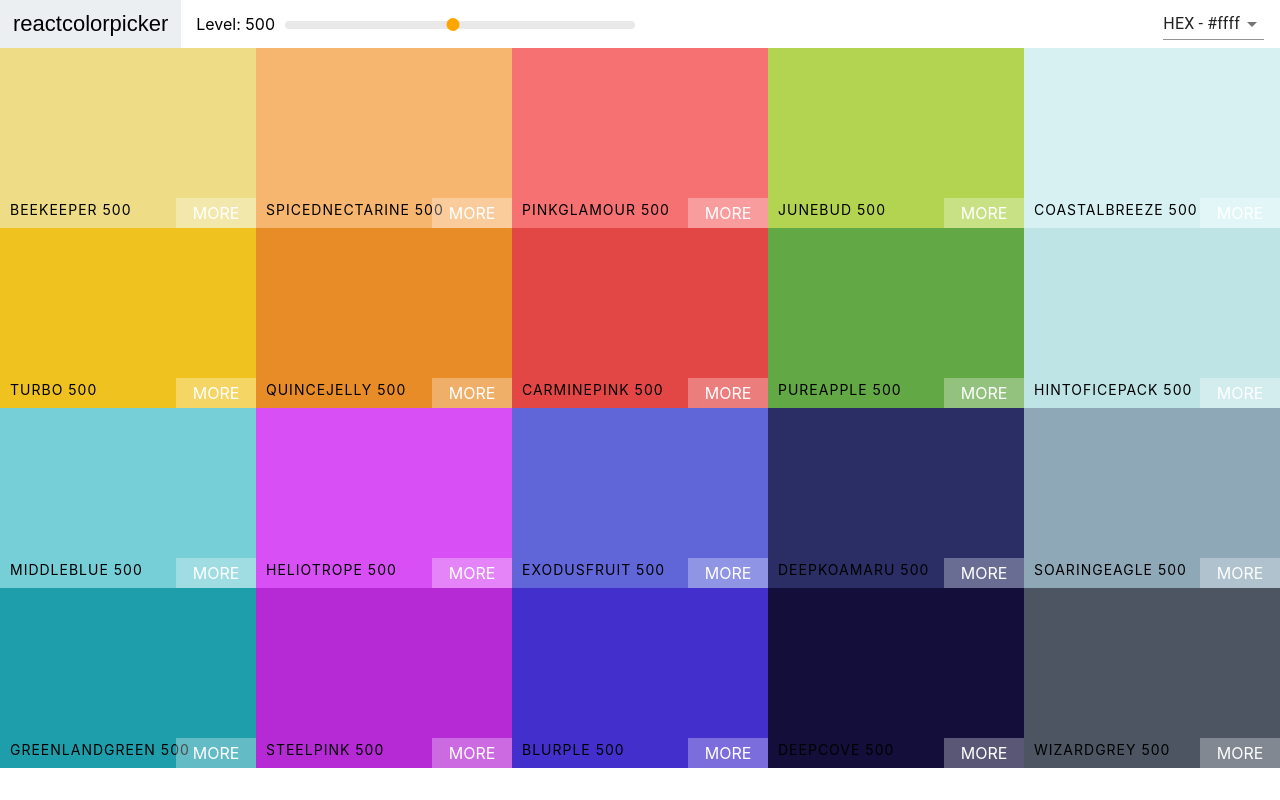
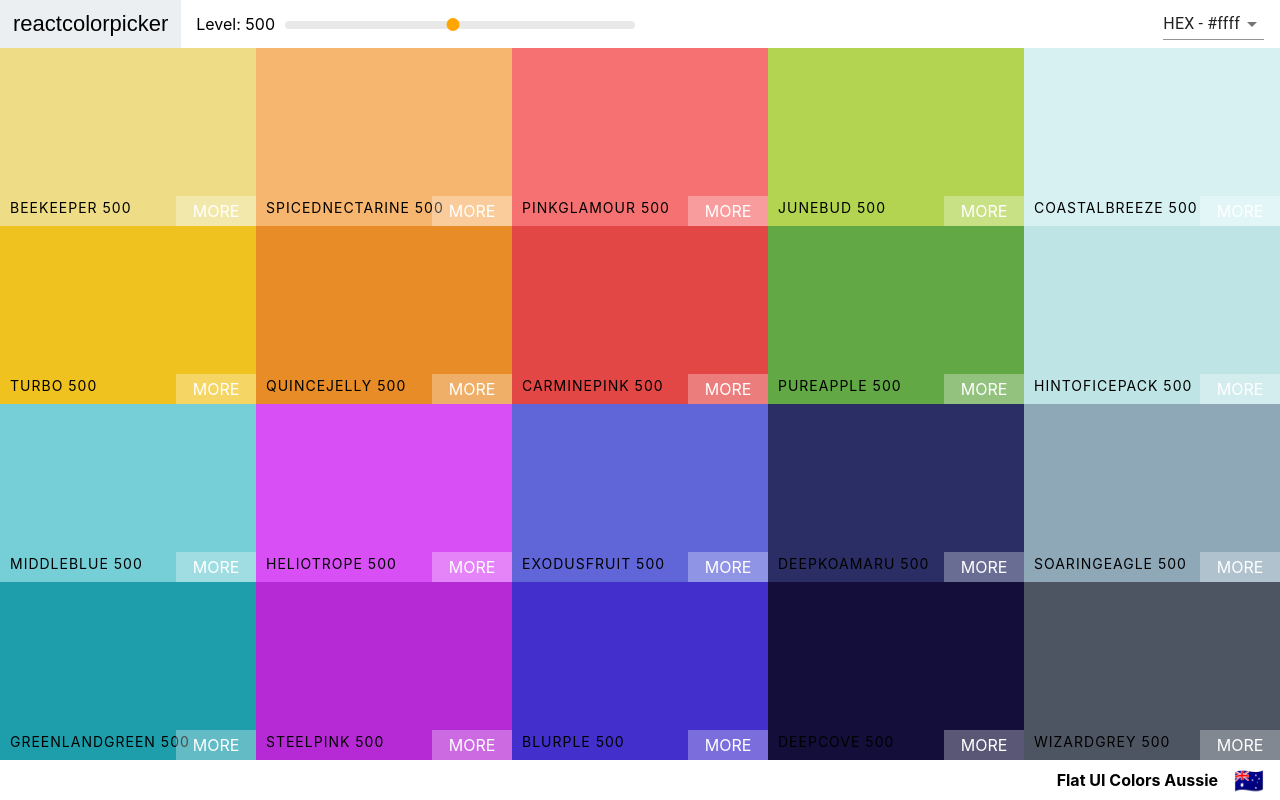
Before and after one commit to heangly/ReactJS, a React (Create React App) app in the folder react-color-project/: page /palette/flat-ui-colors-american in a window 1280 px wide. Built offline with nearby package versions, Linux system fonts and the light colour scheme.

Commit message:
add pa,ette footer

```diff
--- a/react-color-project/src/App.js
+++ b/react-color-project/src/App.js
@@ -4,7 +4,7 @@ import seedColors from './seedColors';
 import {generatePalette} from './colorHelper';
 
 function App() {
-  console.log(generatePalette(seedColors[4]));
+  // console.log(generatePalette(seedColors[4]));
   return (
     <div>
       <Palette palette = {generatePalette(seedColors[4])} />
--- a/react-color-project/src/Palette.css
+++ b/react-color-project/src/Palette.css
@@ -1,7 +1,23 @@
 .Palette{
   height:100vh;
+  display: flex;
+  flex-direction: column;
 }
 
 .Palette-colors{
   height: 90%;
 }
+
+.Palette-footer{
+  background-color: #fff;
+  height: 5vh;
+  display: flex;
+  justify-content: flex-end;
+  align-items: center;
+  font-weight: bold;
+}
+
+.emoji{
+  font-size: 1.5rem;
+  margin:0 1rem;
+}
--- a/react-color-project/src/Palette.js
+++ b/react-color-project/src/Palette.js
@@ -20,21 +20,22 @@ class Palette extends Component{
   }
 
   render(){
-    const {colors}  = this.props.palette;
+    const {colors, paletteName, emoji}  = this.props.palette;
     const {level, format} = this.state;
     const colorBoxes = colors[level].map(color => (
-      <ColorBox background={color[format]} name={color.name}/>
+      <ColorBox background={color[format]} name={color.name} key={color.id}/>
     ));
 
     return(
       <div className='Palette'>
         <Navbar level={level} changeLevel={this.changeLevel} handleChange={this.changeFormat}/>
-        {/* Navbar goes here */}
         <div className='Palette-colors'>
          {colorBoxes}
-        {/* bunch of color boxes */}
         </div>
-        {/* footer */}
+        <footer className="Palette-footer">
+          {paletteName}
+    <span className="emoji">{emoji}</span>
+        </footer>
       </div>
     )
   }
```
